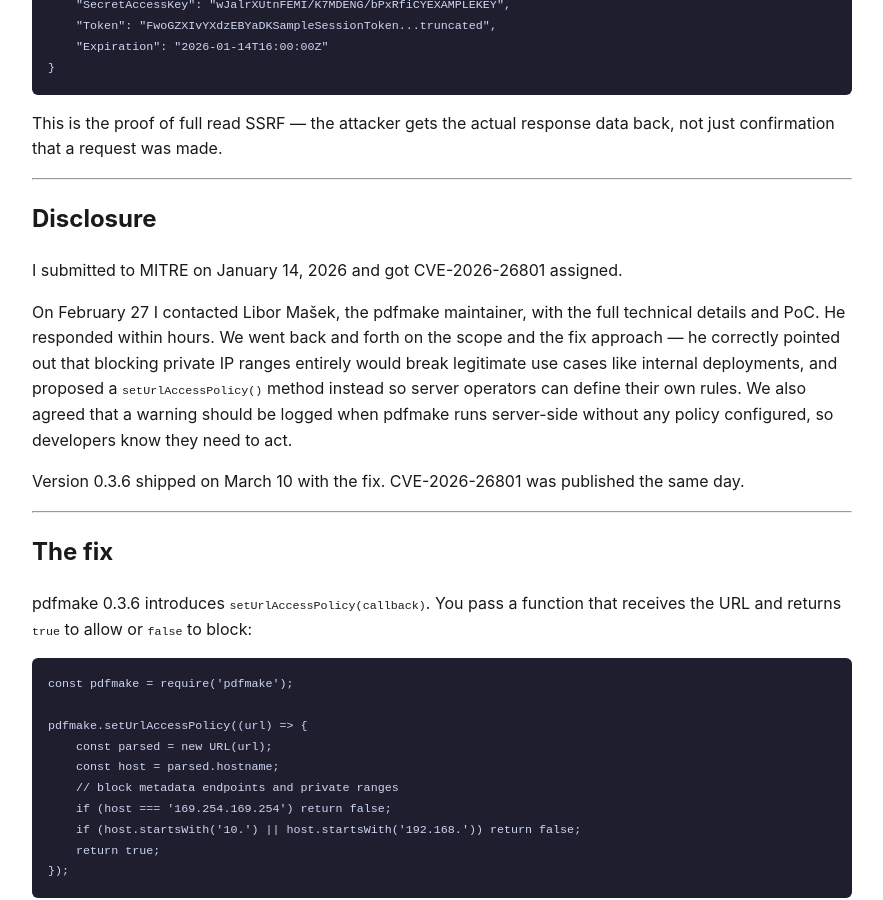
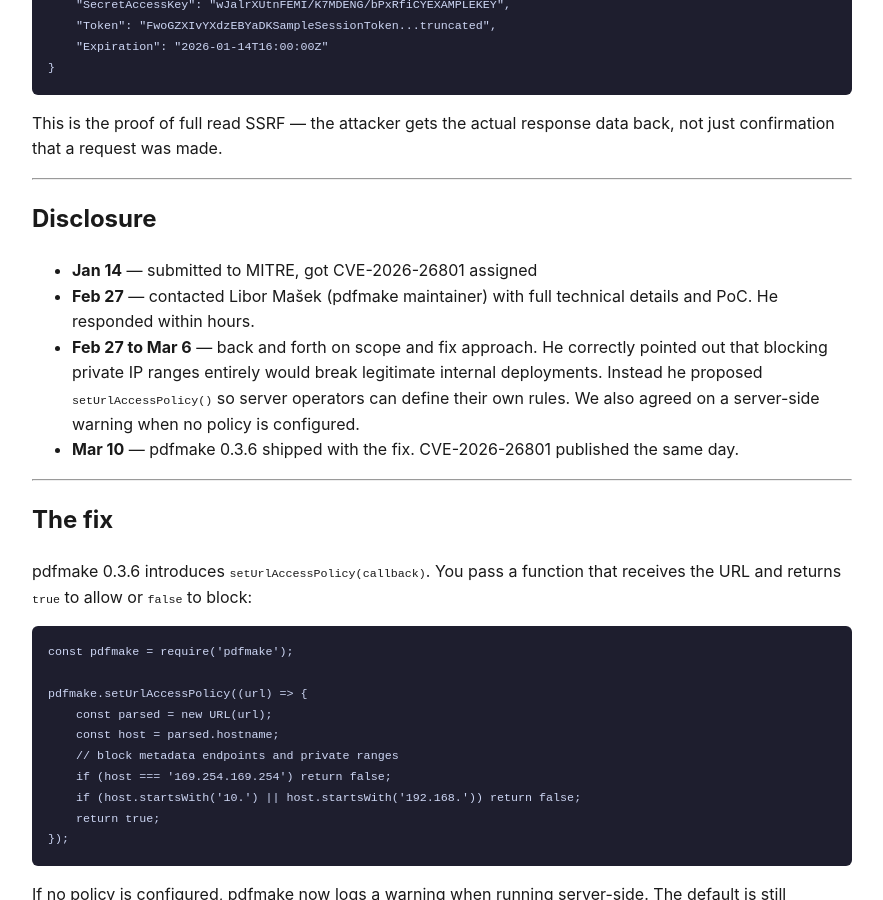
Before and after one commit to mariopepe/mariopepe.github.io, a Jekyll site: the page built from cve-2026-26801-pdfmake-ssrf.md, in a window 1280 px wide and 900 px high, scrolled down 8438 px. Shown: the whole window, without its empty margins (198-1081 px from the left). Built offline with Jekyll 4.4.1, drawn with Linux system fonts in a browser that asks for light colours.

Commit message:
Convert disclosure section to timeline format
Co-Authored-By: Claude Opus 4.6 (1M context) <noreply@anthropic.com>

```diff
--- a/cve-2026-26801-pdfmake-ssrf.md
+++ b/cve-2026-26801-pdfmake-ssrf.md
@@ -230,11 +230,10 @@ This is the proof of full read SSRF — the attacker gets the actual response da
 
 ## Disclosure
 
-I submitted to MITRE on January 14, 2026 and got CVE-2026-26801 assigned.
-
-On February 27 I contacted Libor Mašek, the pdfmake maintainer, with the full technical details and PoC. He responded within hours. We went back and forth on the scope and the fix approach — he correctly pointed out that blocking private IP ranges entirely would break legitimate use cases like internal deployments, and proposed a `setUrlAccessPolicy()` method instead so server operators can define their own rules. We also agreed that a warning should be logged when pdfmake runs server-side without any policy configured, so developers know they need to act.
-
-Version 0.3.6 shipped on March 10 with the fix. CVE-2026-26801 was published the same day.
+- **Jan 14** — submitted to MITRE, got CVE-2026-26801 assigned
+- **Feb 27** — contacted Libor Mašek (pdfmake maintainer) with full technical details and PoC. He responded within hours.
+- **Feb 27 to Mar 6** — back and forth on scope and fix approach. He correctly pointed out that blocking private IP ranges entirely would break legitimate internal deployments. Instead he proposed `setUrlAccessPolicy()` so server operators can define their own rules. We also agreed on a server-side warning when no policy is configured.
+- **Mar 10** — pdfmake 0.3.6 shipped with the fix. CVE-2026-26801 published the same day.
 
 ---
 
```
